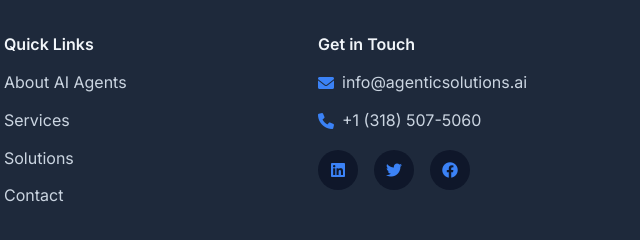
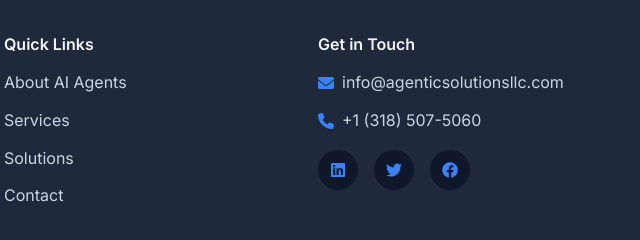
Before and after one commit to agenticsolutionsllc/website, a website: page index.html in a window 1280 px wide. Shown: the part 4944-5184 px from the top of the page, 636-1276 px from the left. Drawn offline with nearby package versions, Linux system fonts and the light colour scheme.

Commit message:
Update index.html
Wrong email fixed

```diff
--- a/index.html
+++ b/index.html
@@ -321,7 +321,7 @@
                 </div>
                 <div class="footer-contact">
                     <h4>Get in Touch</h4>
-                    <p><i class="fas fa-envelope"></i> info@agenticsolutions.ai</p>
+                    <p><i class="fas fa-envelope"></i> info@agenticsolutionsllc.com</p>
                     <p><i class="fas fa-phone"></i> +1 (318) 507-5060</p>
                     <div class="social-links">
                         <a href="#"><i class="fab fa-linkedin"></i></a>
```
